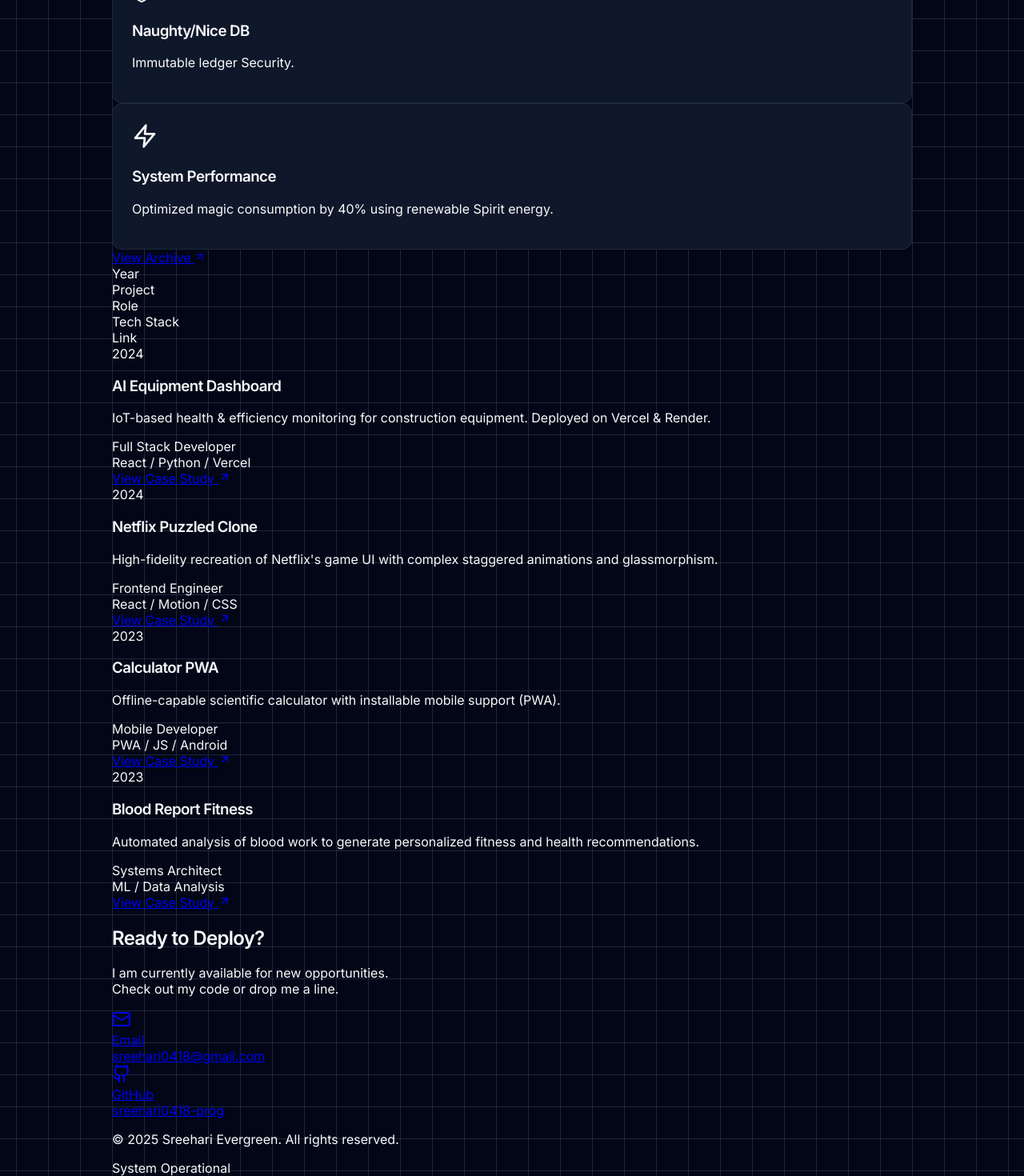
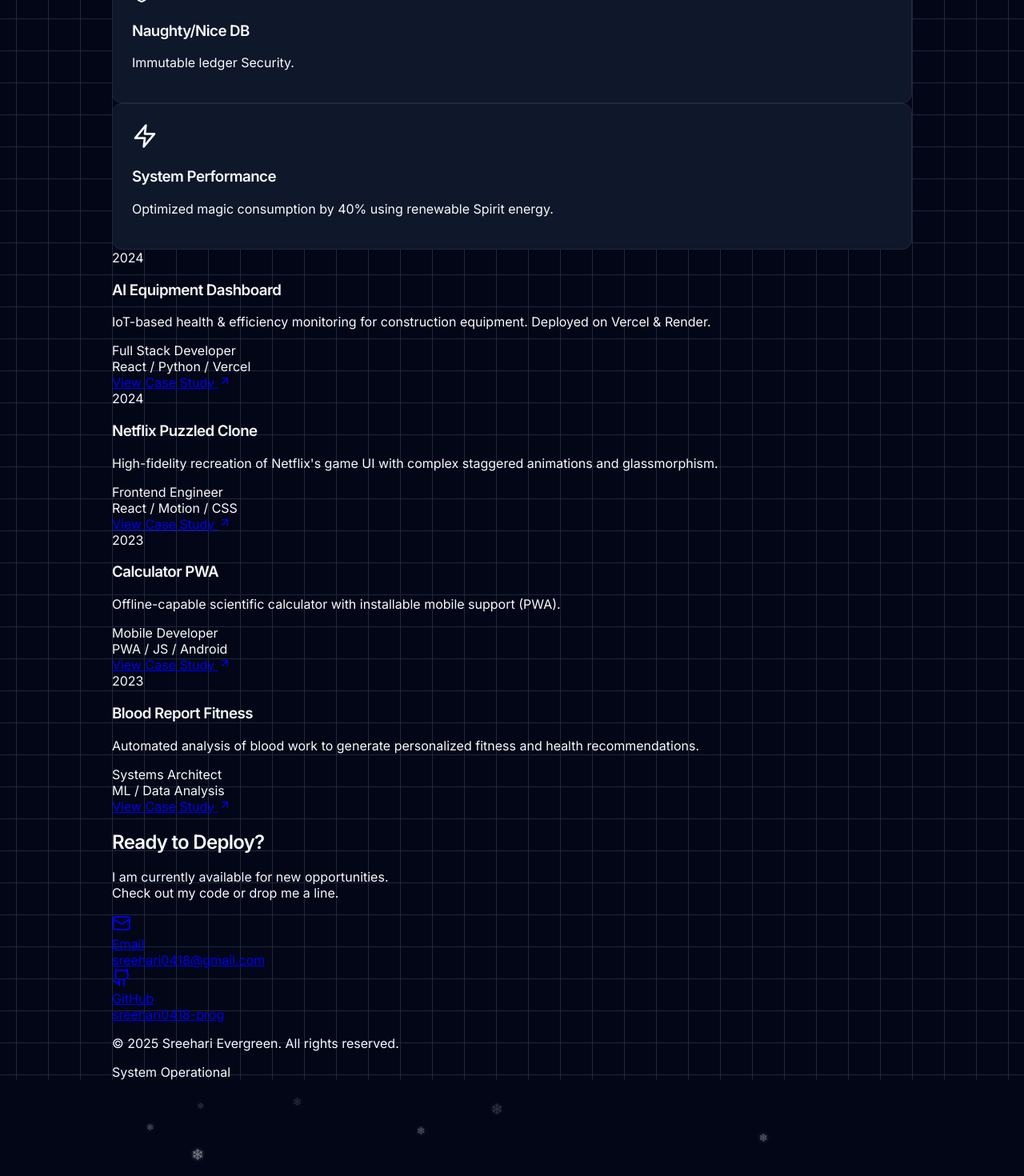
Before and after one commit to sreehari0418-prog/santa-elf-portfolio, a React (Vite) app: page / in a window 1280 px wide. Shown: the part 897-2367 px from the top of the page at 80% size. After the commit the page ends 2247 px from the top, so only its background shows below. Built offline with nearby package versions, Linux system fonts and the light colour scheme; a web font is replaced by a local one.

Commit message:
Restore Christmas Vibe (Snow), Fix Layouts, Clean Projects

```diff
--- a/src/App.jsx
+++ b/src/App.jsx
@@ -1,4 +1,4 @@
-import React from 'react';
+import React, { useEffect } from 'react';
 import Hero from './components/Hero';
 import Projects from './components/Projects';
 import About from './components/About';
@@ -6,6 +6,28 @@ import Contact from './components/Contact';
 import { TerminalSquare } from 'lucide-react';
 
 function App() {
+  // Restore Christmas Spirit
+  useEffect(() => {
+    const createSnowflake = () => {
+      const snowflake = document.createElement('div');
+      snowflake.classList.add('snowflake');
+      snowflake.innerText = '❄';
+      snowflake.style.left = Math.random() * 100 + 'vw';
+      snowflake.style.animationDuration = Math.random() * 3 + 2 + 's';
+      snowflake.style.opacity = Math.random();
+      snowflake.style.fontSize = Math.random() * 10 + 10 + 'px';
+
+      document.body.appendChild(snowflake);
+
+      setTimeout(() => {
+        snowflake.remove();
+      }, 5000);
+    };
+
+    const interval = setInterval(createSnowflake, 150); // Little faster for more "Vibe"
+    return () => clearInterval(interval);
+  }, []);
+
   return (
     <div className="min-h-screen relative z-10 selection:bg-primary selection:text-bg-page">
       <nav className="fixed top-0 w-full z-50 border-b border-border bg-bg-page/80 backdrop-blur-md">
--- a/src/components/Hero.jsx
+++ b/src/components/Hero.jsx
@@ -20,7 +20,7 @@ const Hero = () => {
                         I am <strong className="text-white">Sreehari Evergreen</strong>, a Senior Systems Architect specializing in quantum logistics, RTOS sleigh navigation, and high-availability magical infrastructure.
                     </p>
 
-                    <div className="flex flex-wrap gap-4 pt-4">
+                    <div className="flex flex-col sm:flex-row gap-6 pt-4">
                         <button className="btn-primary" onClick={() => document.getElementById('projects').scrollIntoView({ behavior: 'smooth' })}>
                             View My Projects <ArrowRight size={18} />
                         </button>
--- a/src/components/Projects.jsx
+++ b/src/components/Projects.jsx
@@ -44,23 +44,12 @@ const Projects = () => {
     return (
         <section id="projects" className="section-screen py-24">
             <div className="container">
-                <div className="flex justify-between items-end mb-12">
-                    {/* Header Removed */}
-                    <span className="hidden"></span>
-                    <a href="#" className="text-sm text-text-muted hover:text-white flex items-center gap-1">
-                        View Archive <ArrowUpRight size={14} />
-                    </a>
+                <div className="mb-12">
+                    {/* Clean Header */}
                 </div>
 
                 <div className="grid grid-cols-1 gap-4">
-                    {/* Header Row */}
-                    <div className="hidden md:grid grid-cols-12 gap-4 text-xs font-semibold text-text-muted px-6 pb-2 border-b border-border/50 uppercase tracking-wider">
-                        <div className="col-span-1">Year</div>
-                        <div className="col-span-3">Project</div>
-                        <div className="col-span-2">Role</div>
-                        <div className="col-span-3">Tech Stack</div>
-                        <div className="col-span-3 text-right">Link</div>
-                    </div>
+                    {/* Header Row Removed */}
 
                     {projects.map((p, i) => (
                         <div key={i} className="group relative grid md:grid-cols-12 gap-4 p-6 rounded-lg border border-transparent hover:bg-bg-card-hover hover:border-border transition-all items-center">
--- a/src/index.css
+++ b/src/index.css
@@ -124,3 +124,30 @@ h6 {
     background: var(--border);
     border-radius: 4px;
 }
+
+@keyframes snow {
+    0% {
+        transform: translateY(-10px);
+        opacity: 0;
+    }
+
+    20% {
+        opacity: 0.8;
+    }
+
+    100% {
+        transform: translateY(100vh);
+        opacity: 0;
+    }
+}
+
+.snowflake {
+    position: fixed;
+    color: #fff;
+    z-index: 50;
+    /* Ensure on top */
+    pointer-events: none;
+    animation: snow linear infinite;
+    filter: blur(0.5px);
+    text-shadow: 0 0 5px rgba(255, 255, 255, 0.8);
+}
```
